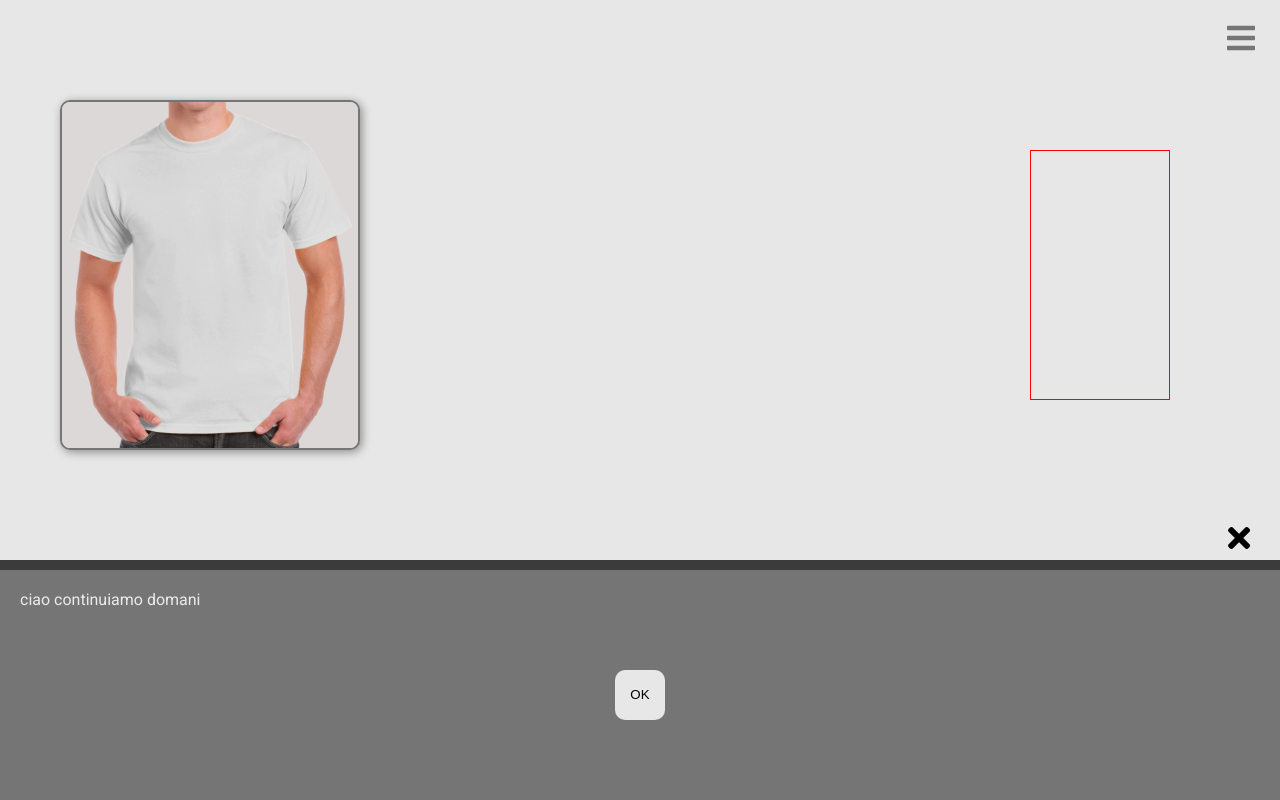
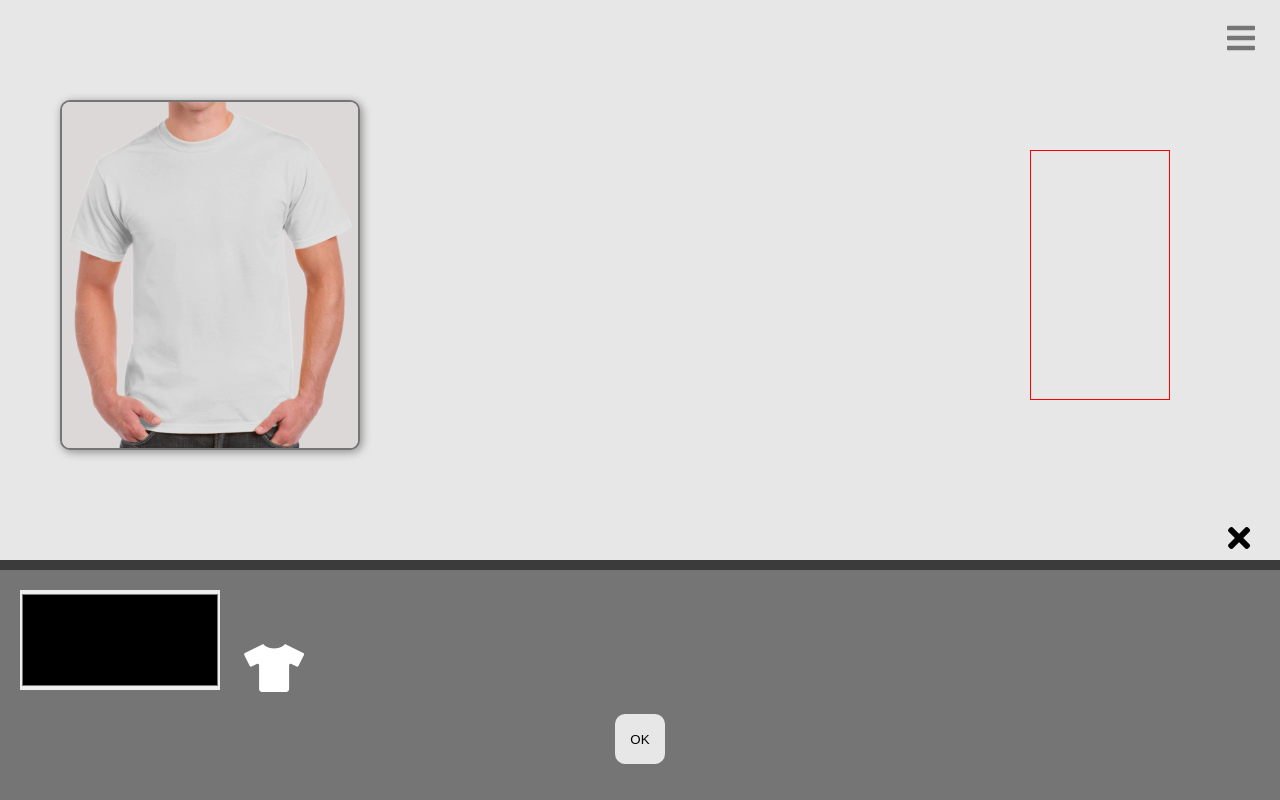
Before and after one commit to JackRosser/shirts, a plain HTML site: page index.html in a window 1280 px wide. Drawn offline with Linux system fonts and the light colour scheme.

Commit message:
codice funzionante

```diff
--- a/index.html
+++ b/index.html
@@ -28,12 +28,14 @@
     <main>
       <!-- CAMPO DEI FORM -->
       <!-- Colore Maglietta -->
-      <form id="text__modify" class="modify">
+      <form id="color__modify" class="modify">
         <div>
           <!-- questo è la X di chiusura dentro il button -->
           <div class="main__close"><i class="fas fa-times"></i></div>
           <!-- _______________________________________ -->
-          ciao continuiamo domani
+          <label for="shirt__color"></label>
+          <input type="color" id="shirt__color" />
+          <span id="shirt__icon"><i class="fas fa-tshirt"></i></span>
         </div>
         <!-- campo del bottone di chiusura pannello -->
         <button type="submit" class="ok__button">OK</button>
--- a/scripts/global.js
+++ b/scripts/global.js
@@ -57,3 +57,5 @@ let objColor = shirt.color;
 // ELEMENTI A CUI VOGLIO APPLICARE LA FUNZIONE
 let insertColor = immissioneDati(formShirtColor, inputColor, shirt, "color");
 button.addEventListener("click", insertColor);
+
+console.log(shirt);
```
